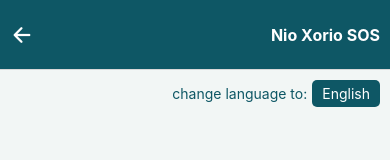
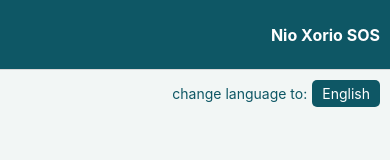
Before and after one commit to paschalisvlachos/NioXorioSOS, a React Native app: screen / in a window 390 px wide. Shown: the top 160 px of the page. Built offline with nearby package versions, Linux system fonts and the light colour scheme.

Commit message:
navigation improvements

```diff
--- a/App.tsx
+++ b/App.tsx
@@ -17,19 +17,29 @@ export default function App() {
             <NavigationContainer>
                 <Stack.Navigator
                     initialRouteName="WelcomeScreen"
-                    screenOptions={({ navigation }) => ({
+                    screenOptions={({ navigation, route }) => ({
                         headerStyle: {
                             backgroundColor: '#0e5765', // Custom background color
                             height: 70, // Reduced height
                         },
-                        headerLeft: () => (
-                            <TouchableOpacity onPress={() => navigation.goBack()} style={styles.backButton}>
-                                <Ionicons name="arrow-back" size={24} color="#ffffff" /> {/* Back icon */}
-                            </TouchableOpacity>
-                        ),
+                        headerLeft: () => {
+                            if (route.name === 'MapScreen' || route.name === 'ThankYouScreen') {
+                                return (
+                                    <TouchableOpacity
+                                        onPress={() => navigation.goBack()}
+                                        style={styles.backButton}
+                                    >
+                                        {/* Render Ionicons Back Icon */}
+                                        <Ionicons name="arrow-back" size={24} color="#ffffff" />
+                                    </TouchableOpacity>
+                                );
+                            }
+                            return null; // No back button on other screens
+                        },
                         headerTitle: '', // Remove page name
                         headerRight: () => (
                             <View style={styles.headerRight}>
+                                {/* Wrap text in <Text> */}
                                 <Text style={styles.headerTitle}>Nio Xorio SOS</Text>
                             </View>
                         ),
--- a/package.json
+++ b/package.json
@@ -27,7 +27,7 @@
     "react-native-maps": "1.18.0",
     "react-native-reanimated": "^3.16.6",
     "react-native-safe-area-context": "4.12.0",
-    "react-native-screens": "^4.4.0",
+    "react-native-screens": "~4.4.0",
     "react-native-vector-icons": "^10.2.0"
   },
   "devDependencies": {
```
Also changed, not shown: 1 other file (tests, documents, lock files or other folders).
